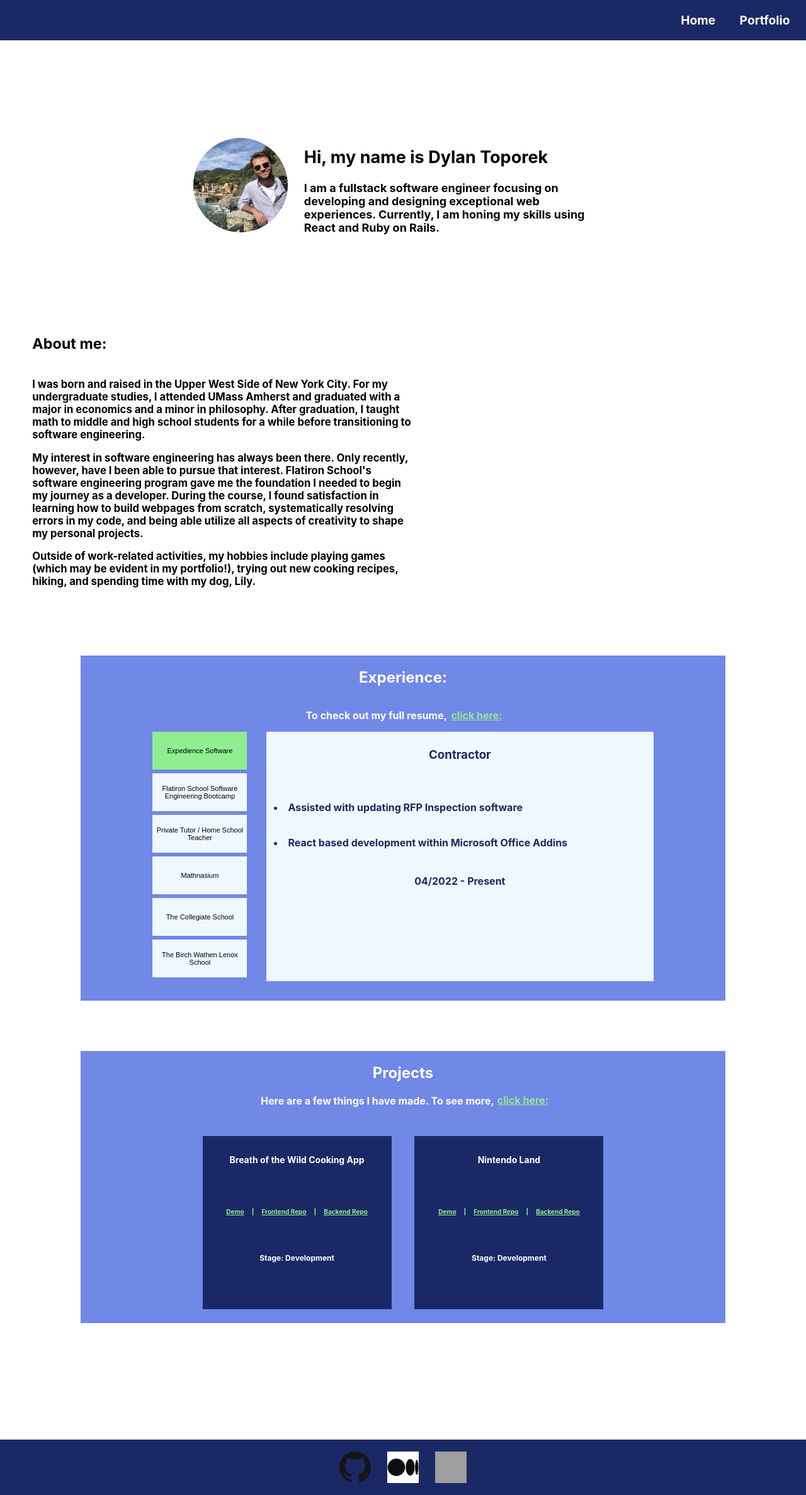
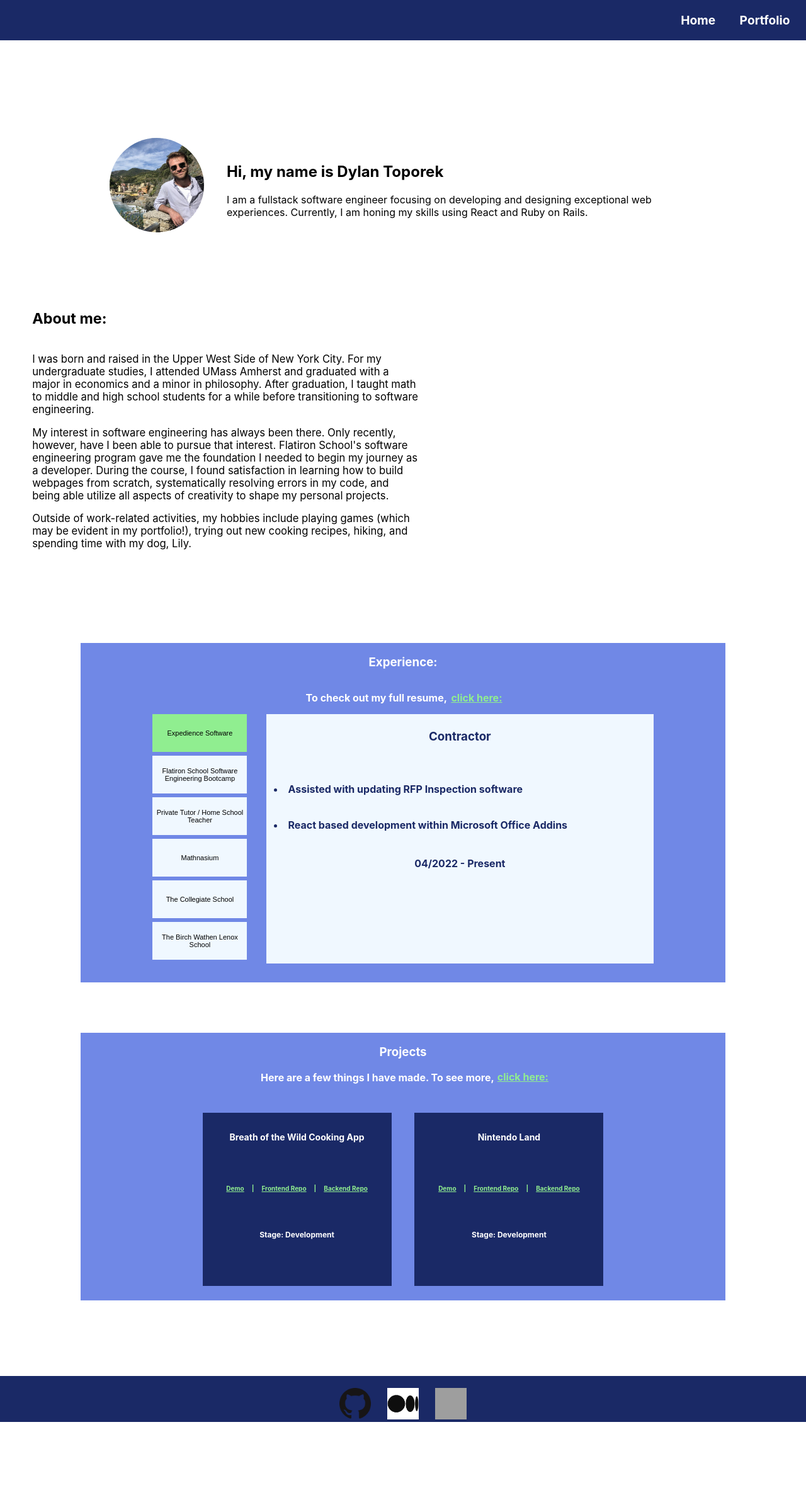
Before and after one commit to dylantoporek/portfolio-project, a React (Create React App) app: page / in a window 1280 px wide. Shown: the whole page at 63% size. After the commit the page ends 2258 px from the top, so only its background shows below. Built offline with nearby package versions, Linux system fonts and the light colour scheme; grey boxes are pictures that could not be loaded.

Commit message:
font style updates

```diff
--- a/src/App.css
+++ b/src/App.css
@@ -114,15 +114,14 @@
 #home-intro{
   position: relative;
   align-self: center;
-  width: 50%;
+  width: 70%;
   top: 10%;
-  font-weight: bold;
-  font-size: large;
   display: flex;
   flex-direction: row;
   justify-content: center;
   align-items: center;
   padding: 4%;
+  font-size: medium;
 }
 
 #home-about{
@@ -130,8 +129,7 @@
   align-self: flex-start;
   word-wrap: normal;
   width: 80%;
-  top: 5%;
-  font-weight: bold;
+  top: 0%;
   display: flex;
   flex-direction: column;
   justify-content: flex-start;
@@ -352,8 +350,8 @@
 }
 
 #home-contact-bar{
-  position: absolute;
-  bottom: -1550px;
+  position: relative;
+  top: 35%;
   flex-grow: 1;
   justify-content: 'flex-end';
   width: 100%;
--- a/src/components/InteracticeResume.js
+++ b/src/components/InteracticeResume.js
@@ -126,7 +126,7 @@ function InteractiveResume(){
 
     return (
         <div id='resume-container'>
-                <h2>Experience:</h2>
+                <h3>Experience:</h3>
                 <p>
                     To check out my full resume, <a className="home-link" href='https://drive.google.com/file/d/1APNgek--JsLy05tjixRrRFtrf09HVQsY/view?usp=sharing'>click here:</a>
                 </p>
--- a/src/components/Pages/Home.js
+++ b/src/components/Pages/Home.js
@@ -91,7 +91,7 @@ function Home({changePage}){
             </div>
 
             <div id='home-projects'>
-                <h2>Projects</h2>
+                <h3>Projects</h3>
                 <div id='project-text-container'>
 
                     Here are a few things I have made. To see more,
```
